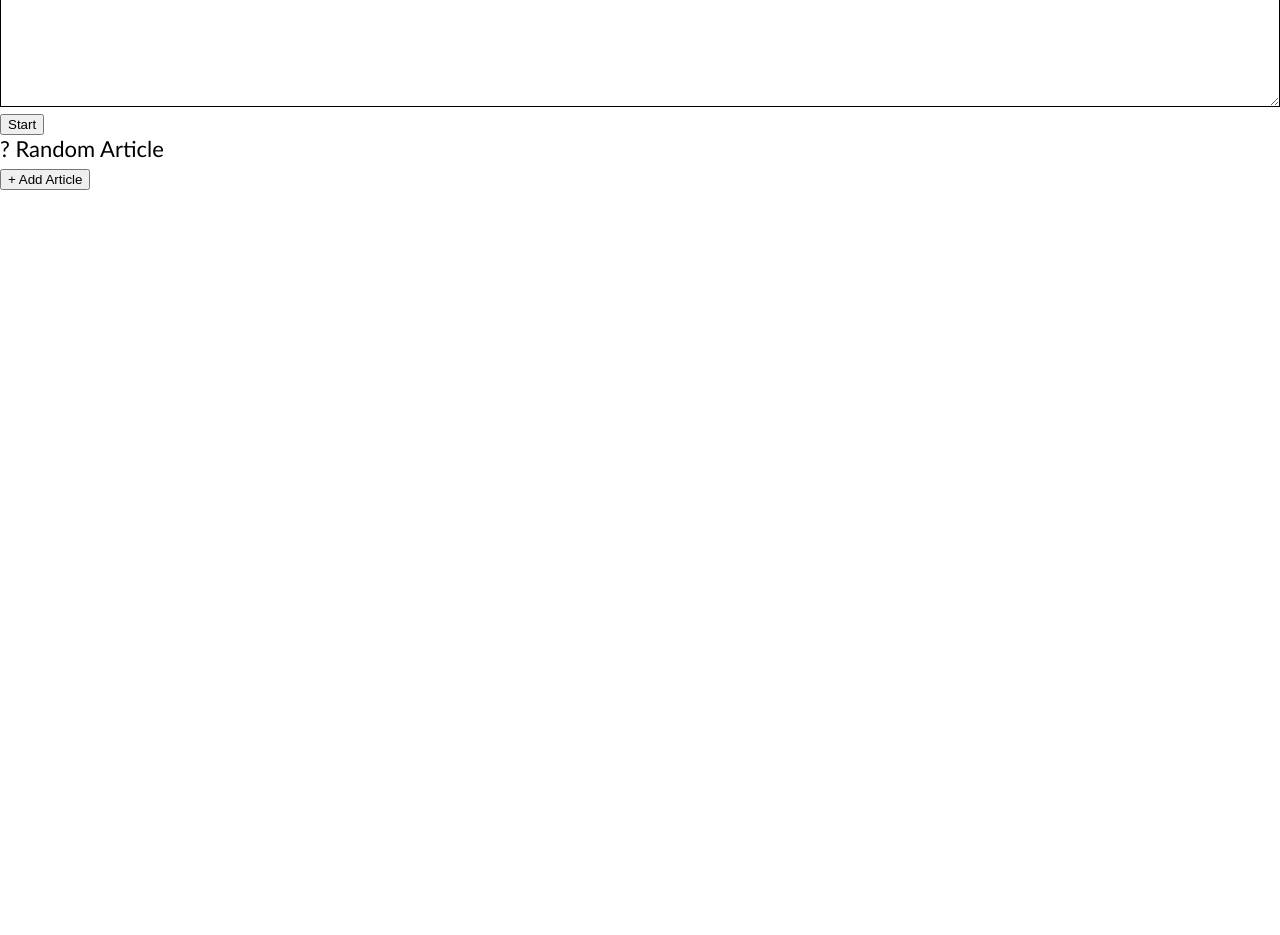
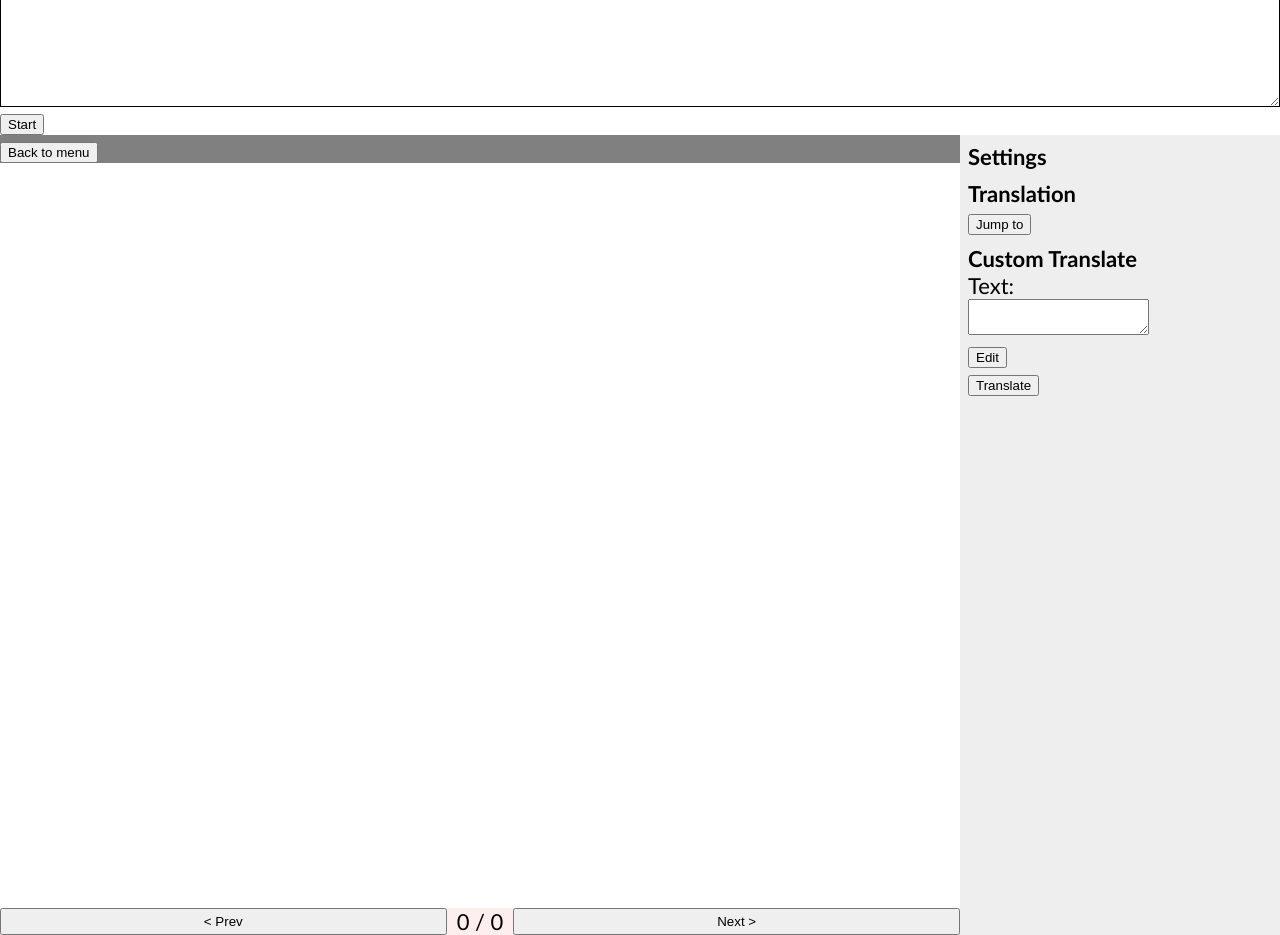
Before and after one commit to cursorweb/leescribe, a React (Vite) app in the folder client/: page / in a window 1280 px wide. Shown: the part 480-1415 px from the top of the page. Before the commit the page ends 800 px from the top, so only its background shows below. Built offline with nearby package versions, Linux system fonts and the light colour scheme.

Commit message:
add rich text cont (beta)

```diff
--- a/client/index.html
+++ b/client/index.html
@@ -12,6 +12,180 @@
 
     <script src="https://cdn.jsdelivr.net/npm/pinyin-pro@3.19.2/dist/index.min.js"></script>
     <script src="https://cdn.jsdelivr.net/npm/opencc-js@1.0.5/dist/umd/t2cn.js"></script>
+    <style>
+        body {
+            font-family: calibri, kaiti;
+            font-size: 22px;
+
+            margin: 0;
+
+            width: 100vw;
+            height: 100vh;
+        }
+
+        .menu {
+            background: #eef;
+
+            box-sizing: border-box;
+            padding: 10px;
+
+            height: 100%;
+            width: 100%;
+
+            display: flex;
+            flex-direction: column;
+        }
+
+        .card {
+            background: #d0e2eb;
+            border-radius: 8px;
+            padding: 10px;
+        }
+
+        .review-card .opts {
+            display: flex;
+            flex-direction: row;
+            gap: 8px;
+        }
+
+        .review-card .opts div {
+            flex-basis: 100%;
+            padding: 5px;
+            border-radius: 8px;
+            background: orange;
+        }
+
+        .card-title {
+            font-weight: bolder;
+        }
+
+        .article-card {
+            overflow: auto;
+            flex-grow: 1;
+        }
+
+        .article-card .tabs-nav {
+            display: flex;
+            justify-content: space-between;
+        }
+
+        .article-card .tabs-nav div {
+            display: flex;
+            flex-direction: row;
+            gap: 4px;
+        }
+
+
+        /* article reader */
+        .top-nav {
+            background: gray;
+        }
+
+        .main-cont {
+            display: flex;
+            overflow: auto;
+            height: 100%;
+        }
+
+        .main-cont .article-cont {
+            flex: 0 0 75%;
+            display: flex;
+            flex-direction: column;
+        }
+
+        .main-cont .article-cont .richtext-cont {
+            overflow: auto;
+            padding: 10px;
+            box-sizing: border-box;
+            flex-grow: 1;
+            position: relative;
+        }
+
+        .main-cont .article-cont .article-nav {
+            background: #fee;
+            display: flex;
+            justify-content: space-between;
+            gap: 10px;
+        }
+
+        .main-cont .article-cont .article-nav button {
+            flex-grow: 1;
+        }
+
+        .main-cont .translate-cont {
+            background-color: #eee;
+
+            flex: 0 0 25%;
+            overflow: auto;
+
+            box-sizing: border-box;
+            padding: 8px;
+
+            display: flex;
+            flex-direction: column;
+            gap: 10px;
+        }
+
+        .main-cont .richtext-cont span rt {
+            visibility: hidden;
+        }
+
+        .main-cont .richtext-cont span:active rt {
+            visibility: visible;
+        }
+
+        .grayed-out {
+            opacity: 0.5;
+        }
+
+        a {
+            color: blue;
+        }
+
+        a:hover {
+            text-decoration: none;
+        }
+
+        .pinyin-span {
+            display: inline-block;
+        }
+
+        .tooltip-hud {
+            position: absolute;
+            user-select: none;
+            background: #000;
+            /* opacity: 0.7; */
+            padding: 2px;
+            top: -100px;
+        }
+
+        .tooltip-hud button {
+            display: block;
+        }
+
+        .hide {
+            display: none;
+        }
+
+        rp,
+        rt {
+            user-select: none;
+            pointer-events: none;
+        }
+
+        .richtext-input {
+            border: 1px solid black;
+            position: relative;
+            overflow: auto;
+            height: 250px;
+            resize: vertical;
+            background: white;
+        }
+
+        img {
+            width: 50%;
+        }
+    </style>
 </head>
 
 <body>
@@ -19,22 +193,7 @@
     <script type="module" src="/src/main.tsx"></script>
 
 
-    <div class="card article-card">
-        <div class="tabs-nav">
-            <div>
-                <!-- {/* todo: make as tabs?? */} -->
-            </div>
-            <div>
-                <div class="btn">? Random Article</div>
-                <button class="btn">+ Add Article</button>
-            </div>
-        </div>
-        <div class="article-list-cont">
-
-        </div>
-    </div>
-
-    <div class="main-cont hide">
+    <div class="main-cont">
         <div class="article-cont">
             <div class="top-nav">
                 <button class="menu-btn">Back to menu</button>
--- a/client/src/App.tsx
+++ b/client/src/App.tsx
@@ -1,11 +1,21 @@
-import { useRef } from "react";
-import { ArticleLinks } from "./ArticleLinks/ArticleLinks";
-import { ArticleSubmission } from "./ArticleSubmission/ArticleSubmission";
-import { ReviewNav } from "./ReviewNav/ReviewNav";
+import { useState, useRef } from "react";
+import { ArticleLinks } from "./home/ArticleLinks/ArticleLinks";
+import { ArticleSubmission } from "./home/ArticleSubmission/ArticleSubmission";
+import { ReviewNav } from "./home/ReviewNav/ReviewNav";
+import { RichTextCont } from "./reader/RichTextCont/RichTextCont";
 
 
 function App() {
     const languageSelectRef = useRef(null);
+    const [articleContent, setArticleContent] = useState<Node[]>();
+
+    if (articleContent) {
+        return (
+            <>
+                <RichTextCont content={articleContent} />
+            </>
+        );
+    }
 
     return (
         <>
@@ -20,7 +30,7 @@ function App() {
                     <option value="zh-trad">Chinese (Traditional)</option>
                 </select>
             </div>
-            <ArticleSubmission />
+            <ArticleSubmission onSubmit={els => setArticleContent(els)} />
         </>
     );
 }
--- a/client/src/ArticleSubmission/ArticleSubmission.tsx
+++ b/client/src/home/ArticleSubmission/ArticleSubmission.tsx
@@ -7,7 +7,7 @@ import styles from "./ArticleSubmission.module.css";
 // is going to process based on their own logics
 
 
-export function ArticleSubmission() {
+export function ArticleSubmission({ onSubmit }: { onSubmit: (els: Node[]) => void }) {
     const [useRichText, setUseRichText] = useState(true);
     const rawTextRef = useRef<HTMLTextAreaElement>(null);
     const richTextRef = useRef<HTMLDivElement>(null);
@@ -34,7 +34,7 @@ export function ArticleSubmission() {
             return el.cloneNode(true);
         });
 
-        console.log(elArray);
+        onSubmit(elArray);
     }
 
     function handleRawSubmission() {
@@ -46,7 +46,7 @@ export function ArticleSubmission() {
             return p;
         });
 
-        console.log(lines);
+        onSubmit(lines);
     }
 
     function enterToSubmit(e: React.KeyboardEvent) {
--- /dev/null
+++ b/client/src/reader/RichTextCont/RichTextCont.tsx
@@ -0,0 +1,15 @@
+import { useEffect, useRef } from "react";
+
+export function RichTextCont({ content }: React.PropsWithChildren & { content: Node[] }) {
+    const divElRef = useRef<HTMLDivElement>(null);
+
+    useEffect(() => {
+        for (const x of content) {
+            divElRef.current!.appendChild(x);
+        }
+    });
+
+    return (<>
+        <div ref={divElRef} />
+    </>);
+}
```
Also changed, not shown: client/src/home/ArticleLinks/ArticleLinks.module.css (renamed from client/src/ArticleLinks/ArticleLinks.module.css), client/src/home/ArticleLinks/ArticleLinks.tsx (renamed from client/src/ArticleLinks/ArticleLinks.tsx), client/src/home/ArticleSubmission/ArticleSubmission.module.css (renamed from client/src/ArticleSubmission/ArticleSubmission.module.css), client/src/home/ReviewNav/ReviewNav.module.css (renamed from client/src/ReviewNav/ReviewNav.module.css), client/src/home/ReviewNav/ReviewNav.tsx (renamed from client/src/ReviewNav/ReviewNav.tsx).
